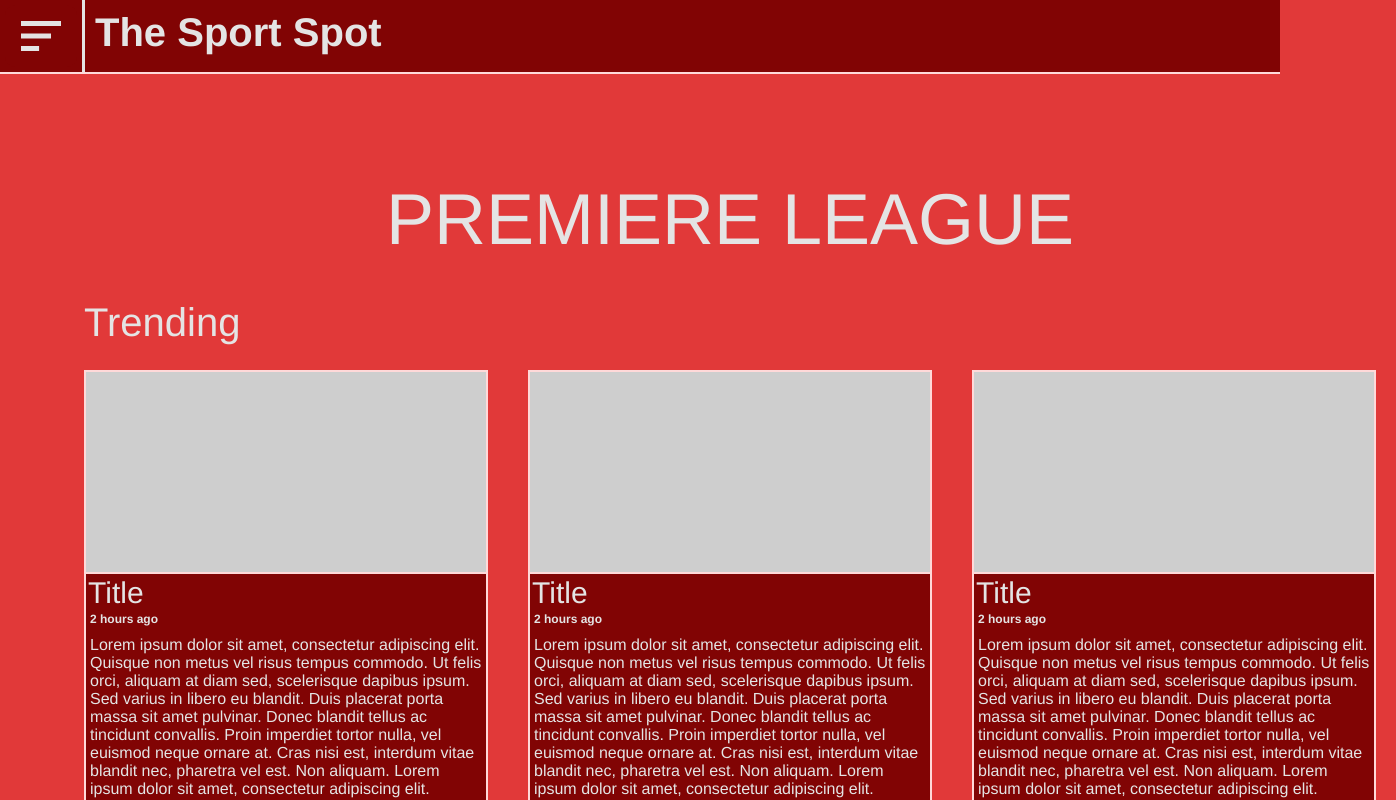
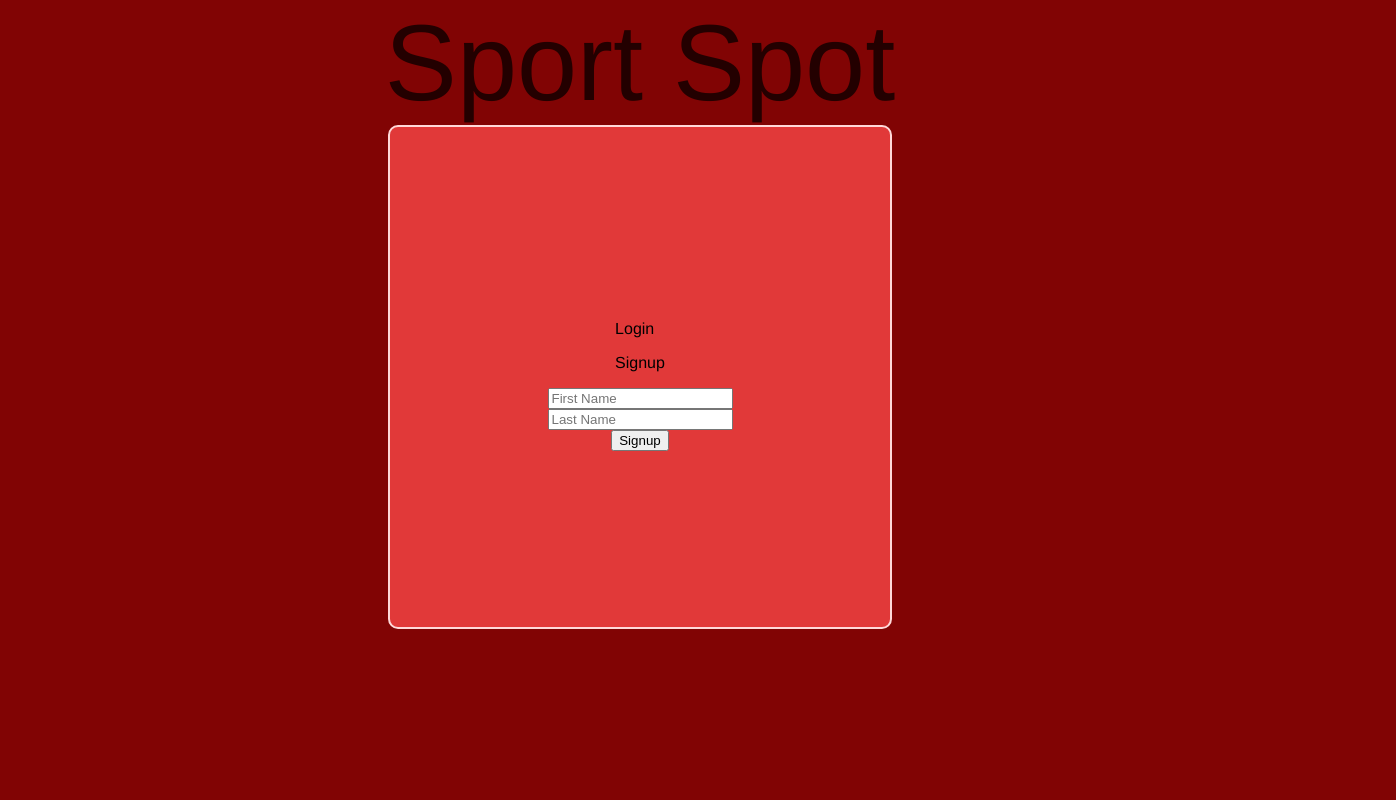
Before and after one commit to LamekMarouf/the-sport-spot, a React (Create React App) app in the folder client/: page / in a window 1280 px wide. Shown: the top 800 px of the page, 1396 px wide, since content can reach past the window. Built offline with nearby package versions, Linux system fonts and the light colour scheme.

Commit message:
started signup page

```diff
--- a/client/src/App.js
+++ b/client/src/App.js
@@ -3,13 +3,15 @@ import "./styles/style.css"
 import Homepage from "./components/Homepage";
 import FootballPage from "./components/FootballPage";
 import PremiereLeaguePage from "./components/PremiereLeaguePage";
+import LoginPage from "./components/LoginPage";
 
 function App() {
   return (
     <>
     {/* <Homepage /> */}
     {/* <FootballPage /> */}
-    <PremiereLeaguePage />
+    {/* <PremiereLeaguePage /> */}
+    <LoginPage />
     </>
   )
 }
--- /dev/null
+++ b/client/src/components/LoginPage.js
@@ -0,0 +1,49 @@
+import React from "react";
+
+// Add gradient background
+
+function LoginPage() {
+  return (
+    <>
+      <section className="login-page">
+        <div className="main-title">Sport Spot</div>
+        <div className="signup-box">
+          <div className="signup-option">
+            <p>Login</p>
+            <p>Signup</p>
+          </div>
+          <div className="signup-information">
+            <form className="signup-form">
+              <div className="first-and-last-name">
+                <div className="firstname-box">
+                  <input
+                    className="firstname-text"
+                    type="text"
+                    name="firstname"
+                    placeholder="First Name"
+                  />
+                </div>
+                <div className="lastname-box">
+                  <input
+                    className="lastname-text"
+                    type="text"
+                    name="lastname"
+                    placeholder="Last Name"
+                  />
+                </div>
+
+              </div>
+              <div className="email"></div>
+              <div className="password"></div>
+              <div className="phone-and-postcode"></div>
+              <div className="street-address"></div>
+            </form>
+          </div>
+          <button className="signup-button">Signup</button>
+        </div>
+      </section>
+    </>
+  );
+}
+
+export default LoginPage;
--- a/client/src/styles/_footballPage.scss
+++ b/client/src/styles/_footballPage.scss
@@ -1,7 +1,7 @@
-$navbar: #810404;
+$navbar: #e13939;
 $outline: #ffd9d9;
 $titleColor: #e4e4e4;
-$backgroundMain: #cf2e2e;
+$backgroundMain: #810404;
 
 @mixin flexCenter {
     display: flex;
--- a/client/src/styles/_footer.scss
+++ b/client/src/styles/_footer.scss
@@ -1,7 +1,7 @@
-$navbar: #810404;
+$navbar: #e13939;
 $outline: #ffd9d9;
 $titleColor: #e4e4e4;
-$backgroundMain: #cf2e2e;
+$backgroundMain: #810404;
 $footerMain: #272727;
 $footerText: #ebebeb;
 
--- a/client/src/styles/_homepage.scss
+++ b/client/src/styles/_homepage.scss
@@ -1,7 +1,7 @@
-$navbar: #810404;
+$navbar: #e13939;
 $outline: #ffd9d9;
 $titleColor: #e4e4e4;
-$backgroundMain: #cf2e2e;
+$backgroundMain: #810404;
 
 @mixin flexCenter {
     display: flex;
--- /dev/null
+++ b/client/src/styles/_loginPage.scss
@@ -0,0 +1,33 @@
+$navbar: #e13939;
+$outline: #ffd9d9;
+$titleColor: #e4e4e4;
+$backgroundMain: #810404;
+$titleColor: #230000;
+
+// Change font of title to a more special one
+
+@mixin flexCenter {
+    display: flex;
+    align-items: center;
+    justify-content: center;
+}
+
+.login-page {
+    @include flexCenter();
+    flex-direction: column;
+
+    .main-title {
+        font-size: 108px;
+        color: $titleColor;
+    }
+    .signup-box {
+        @include flexCenter();
+        flex-direction: column;
+
+        width: 500px;
+        height: 500px;
+        border: 2px solid $outline;
+        border-radius: 10px;
+        background-color: $navbar;
+    }
+}
--- a/client/src/styles/_navbar.scss
+++ b/client/src/styles/_navbar.scss
@@ -1,7 +1,7 @@
-$navbar: #810404;
+$navbar: #e13939;
 $outline: #ffd9d9;
 $titleColor: #e4e4e4;
-$backgroundMain: #e13939;
+$backgroundMain: #810404;
 
 @mixin flexCenter {
     display: flex;
--- a/client/src/styles/_premiereLeaguePage.scss
+++ b/client/src/styles/_premiereLeaguePage.scss
@@ -1,9 +1,9 @@
-$navbar: #810404;
+$navbar: #e13939;
 $outline: #ffd9d9;
 $titleColor: #e4e4e4;
-$backgroundMain: #cf2e2e;
+$backgroundMain: #810404;
 $textColor: #000000;
-$hoverColor: #be0000;
+$hoverColor: #ae0e00;
 
 @mixin flexCenter {
     display: flex;
--- a/client/src/styles/style.css
+++ b/client/src/styles/style.css
@@ -8,14 +8,14 @@ body {
   font-family: 'Franklin Gothic Medium', 'Arial Narrow', Arial, sans-serif;
   list-style: none;
   text-decoration: none;
-  background-color: #e13939;
+  background-color: #810404;
 }
 
 .navbar-top {
   display: -webkit-box;
   display: -ms-flexbox;
   display: flex;
-  background-color: #810404;
+  background-color: #e13939;
   border-bottom: 2px solid #ffd9d9;
 }
 
@@ -34,7 +34,7 @@ body {
   -webkit-transition: .2s ease-in-out;
   transition: .2s ease-in-out;
   border-radius: 10px;
-  background-color: #810404;
+  background-color: #e13939;
   border: none;
   display: -webkit-box;
   display: -ms-flexbox;
@@ -50,7 +50,7 @@ body {
 .navbar-top #hamburger:hover {
   cursor: pointer;
   background-color: #e4e4e4;
-  color: #810404;
+  color: #e13939;
   -webkit-transition: .2s ease-in-out;
   transition: .2s ease-in-out;
 }
@@ -73,7 +73,7 @@ body {
 #navbar-side ul li {
   list-style: none;
   padding: 20px;
-  background-color: #810404;
+  background-color: #e13939;
   display: -webkit-box;
   display: -ms-flexbox;
   display: flex;
@@ -87,7 +87,7 @@ body {
 
 #navbar-side ul li:hover {
   background-color: #e4e4e4;
-  color: #810404;
+  color: #e13939;
   -webkit-transition: .2s ease-in-out;
   transition: .2s ease-in-out;
   cursor: pointer;
@@ -134,7 +134,7 @@ body {
       -ms-flex-pack: center;
           justify-content: center;
   height: 300px;
-  background-color: #810404;
+  background-color: #e13939;
   margin: 30px;
   -webkit-box-orient: vertical;
   -webkit-box-direction: normal;
@@ -202,8 +202,8 @@ body {
 }
 
 .football-page .pictures {
-  background-color: #810404;
-  border: 4px solid #810404;
+  background-color: #e13939;
+  border: 4px solid #e13939;
   width: 500px;
   margin: 10px;
   background-color: white;
@@ -304,7 +304,7 @@ body {
 .premiereleague-page .trending .trending-cards .card {
   width: 400px;
   border: 2px solid #ffd9d9;
-  background-color: #810404;
+  background-color: #e13939;
   margin: 20px;
   -webkit-transition: .2s ease-in-out;
   transition: .2s ease-in-out;
@@ -314,7 +314,7 @@ body {
   cursor: pointer;
   -webkit-transition: .2s ease-in-out;
   transition: .2s ease-in-out;
-  background-color: #be0000;
+  background-color: #ae0e00;
 }
 
 .premiereleague-page .trending .trending-cards .card .card-picture {
@@ -378,7 +378,7 @@ body {
 .premiereleague-page .all .all-cards .card {
   width: 400px;
   border: 2px solid #ffd9d9;
-  background-color: #810404;
+  background-color: #e13939;
   margin: 20px;
   -webkit-transition: .2s ease-in-out;
   transition: .2s ease-in-out;
@@ -386,7 +386,7 @@ body {
 
 .premiereleague-page .all .all-cards .card:hover {
   cursor: pointer;
-  background-color: #be0000;
+  background-color: #ae0e00;
   -webkit-transition: .2s ease-in-out;
   transition: .2s ease-in-out;
 }
@@ -427,4 +427,46 @@ body {
   padding: 2px;
   height: 250px;
 }
+
+.login-page {
+  display: -webkit-box;
+  display: -ms-flexbox;
+  display: flex;
+  -webkit-box-align: center;
+      -ms-flex-align: center;
+          align-items: center;
+  -webkit-box-pack: center;
+      -ms-flex-pack: center;
+          justify-content: center;
+  -webkit-box-orient: vertical;
+  -webkit-box-direction: normal;
+      -ms-flex-direction: column;
+          flex-direction: column;
+}
+
+.login-page .main-title {
+  font-size: 108px;
+  color: #230000;
+}
+
+.login-page .signup-box {
+  display: -webkit-box;
+  display: -ms-flexbox;
+  display: flex;
+  -webkit-box-align: center;
+      -ms-flex-align: center;
+          align-items: center;
+  -webkit-box-pack: center;
+      -ms-flex-pack: center;
+          justify-content: center;
+  -webkit-box-orient: vertical;
+  -webkit-box-direction: normal;
+      -ms-flex-direction: column;
+          flex-direction: column;
+  width: 500px;
+  height: 500px;
+  border: 2px solid #ffd9d9;
+  border-radius: 10px;
+  background-color: #e13939;
+}
 /*# sourceMappingURL=style.css.map */
--- a/client/src/styles/style.scss
+++ b/client/src/styles/style.scss
@@ -2,4 +2,5 @@
 @import './footer';
 @import './homepage';
 @import './footballPage';
-@import './premiereLeaguePage'
+@import './premiereLeaguePage';
+@import './loginPage';
```
Also changed, not shown: 1 other file (tests, documents, lock files or other folders).
